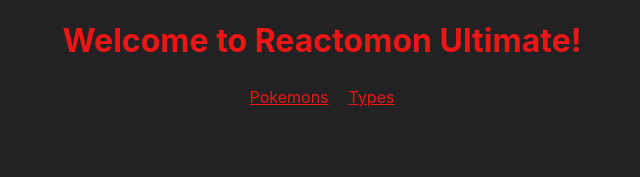
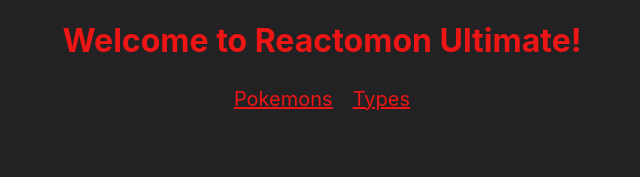
Before and after one commit to BrizaMD/ReactomonUltimate, a React (Create React App) app: page / in a window 1280 px wide. Shown: the top 177 px of the page, without its empty margins (318-958 px from the left). Built offline with nearby package versions, Linux system fonts and the light colour scheme.

Commit message:
[removed] navbar css and converted to styled component

```diff
--- a/src/components/navbar.css
+++ /dev/null
@@ -1,10 +0,0 @@
-.navbar ul{
-    list-style-type: none;
-    margin: 5px;
-    padding: 5px;
-}
-
-li {
-    display: inline;
-    margin: 10px;
-}
--- a/src/components/navbar.js
+++ b/src/components/navbar.js
@@ -1,19 +1,31 @@
-import './navbar.css';
 import React from "react";
 import {
     Link
 } from "react-router-dom";
-
+import styled from "styled-components";
 
 const Navbar = () => {
     return(
-        <div className="navbar">
+        <NavBarStyle className="navbar">
             <ul>
                 <li><Link to="/pokemons">Pokemons</Link></li>
                 <li><Link to="/types">Types</Link></li>
             </ul>
-        </div>
+        </NavBarStyle>
     )
 }
 
 export default Navbar;
+
+const NavBarStyle = styled.div`
+  ul{
+    list-style-type: none;
+    margin: 5px;
+    padding: 5px;
+  }
+  li {
+    font-size: 20px;
+    display: inline;
+    margin: 10px;
+  }
+`;
```
